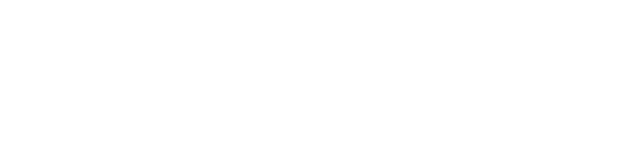
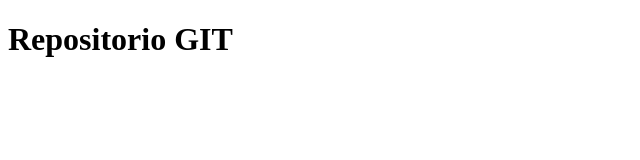
Before and after one commit to JoanSebastianLinares/Git-project, a plain HTML site: page index.html in a window 1280 px wide. Shown: the whole page, without its empty margins (0-640 px from the left). Drawn offline with Linux system fonts and the light colour scheme.

Commit message:
segundo commit

```diff
--- a/index.html
+++ b/index.html
@@ -8,6 +8,6 @@
     <title>Repositorio</title>
   </head>
   <body>
-
+    <h1>Repositorio GIT</h1>
   </body>
 </html>
```
Also changed, not shown: 2 other files.
